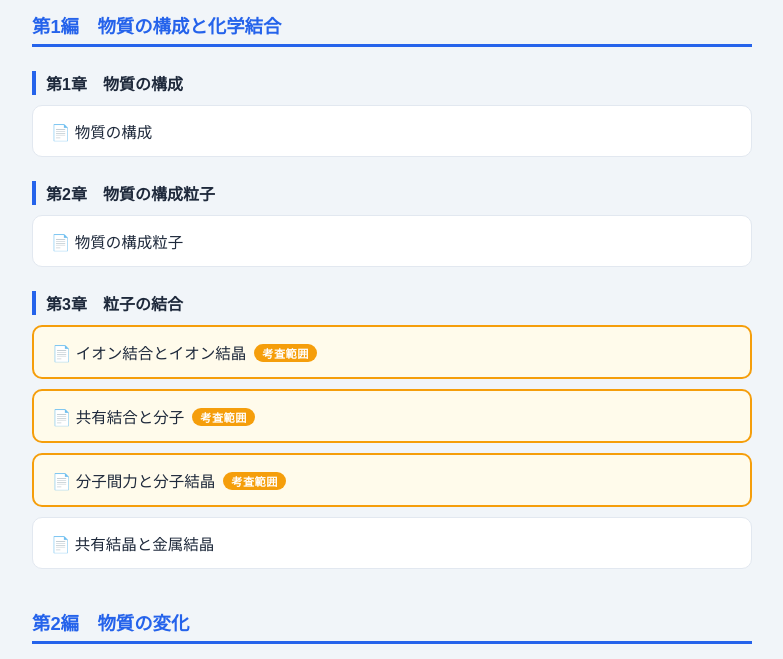
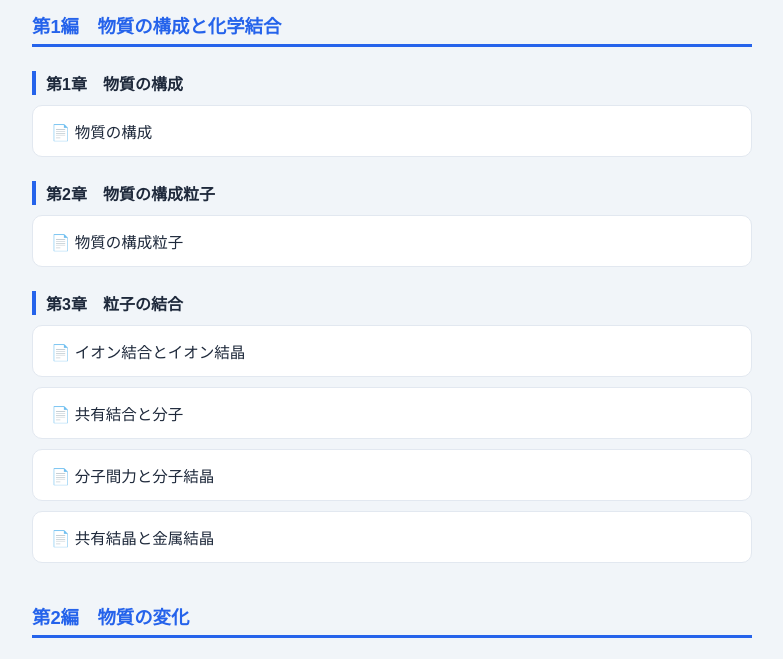
Before and after one commit to oikawayasushi-hub/quiz-chem, a plain HTML site: page bansyo.html in a window 1280 px wide. Shown: the part 87-746 px from the top of the page, without its empty margins (248-1031 px from the left). Drawn offline with Linux system fonts and the light colour scheme.

Commit message:
bansyo.html の考査範囲の表示と色分けを削除
定期考査が終わったため、板書リンクの「考査範囲」バッジと
オレンジ系の色分けを取り除いた。index.html に対して 9e745c0 で
行ったのと同じ内容を bansyo.html にも適用する。

- 3件のリンクから class="exam-scope" を削除
- 3件のリンクから「考査範囲」バッジを削除
- a.exam-scope とその :hover、.exam-badge の CSS を撤去

Co-Authored-By: Claude Opus 5 <noreply@anthropic.com>

```diff
--- a/bansyo.html
+++ b/bansyo.html
@@ -69,26 +69,6 @@
   ul.quiz-list li a::before {
     content: "📄 ";
   }
-  ul.quiz-list li a.exam-scope {
-    background: #fffbeb;
-    border: 2px solid #f59e0b;
-  }
-  ul.quiz-list li a.exam-scope:hover {
-    background: #fef3c7;
-    border-color: #d97706;
-  }
-  .exam-badge {
-    display: inline-block;
-    margin-left: 8px;
-    padding: 1px 8px;
-    border-radius: 20px;
-    background: #f59e0b;
-    color: #fff;
-    font-size: .7rem;
-    font-weight: 700;
-    letter-spacing: .04em;
-    vertical-align: 1px;
-  }
   .nav-link {
     display: block;
     text-align: center;
@@ -118,9 +98,9 @@
 
   <div class="chapter">第3章　粒子の結合</div>
   <ul class="quiz-list">
-    <li><a href="イオン結合とイオン結晶の板書.pdf" class="exam-scope">イオン結合とイオン結晶<span class="exam-badge">考査範囲</span></a></li>
-    <li><a href="共有結合の板書.pdf" class="exam-scope">共有結合と分子<span class="exam-badge">考査範囲</span></a></li>
-    <li><a href="分子間力と分子結晶の板書.pdf" class="exam-scope">分子間力と分子結晶<span class="exam-badge">考査範囲</span></a></li>
+    <li><a href="イオン結合とイオン結晶の板書.pdf">イオン結合とイオン結晶</a></li>
+    <li><a href="共有結合の板書.pdf">共有結合と分子</a></li>
+    <li><a href="分子間力と分子結晶の板書.pdf">分子間力と分子結晶</a></li>
     <li><a href="共有結晶と金属結晶.pdf">共有結晶と金属結晶</a></li>
   </ul>
 
```
